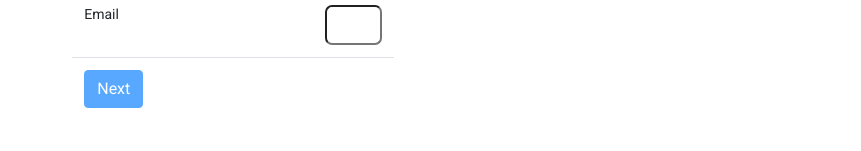
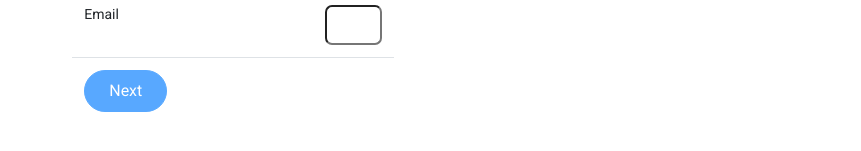
Before and after one commit to karanshirsath/stepperform, an Angular app: page /form in a window 1280 px wide. Both pictures are taken after a click on the label "Insuring Party". Shown: the part 431-582 px from the top of the page, without its empty margins (213-1074 px from the left). Built offline with nearby package versions, Linux system fonts and the light colour scheme.

Commit message:
Update insuring-party.component.html

```diff
--- a/src/app/components/insuring-party/insuring-party.component.html
+++ b/src/app/components/insuring-party/insuring-party.component.html
@@ -24,7 +24,7 @@
                                 <td style="text-align: right;"><input type="email" formControlName="email"/></td>
                             </tr>
                             <tr>
-                                <td style="text-align: left;"><button type="button" class="btn btn-primary" style="margin-right: 0;" (click)="next()" [disabled]="insuringParty.invalid">Next</button></td>
+                                <td style="text-align: left;"><button type="button" class="btn btn-primary badge-pill pl-4 pr-4 pt-2 pb-2" style="margin-right: 0;" (click)="next()" [disabled]="insuringParty.invalid">Next</button></td>
                                 <td></td>
                             </tr>
                         </table>
```
